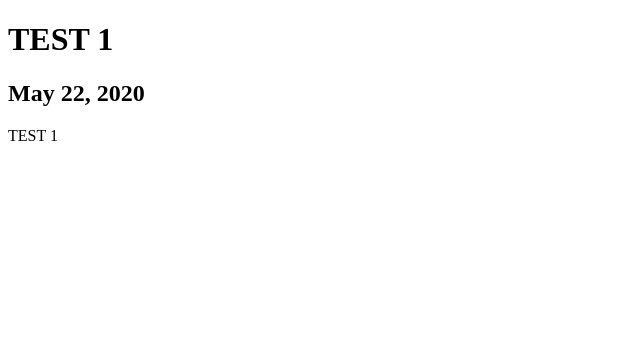
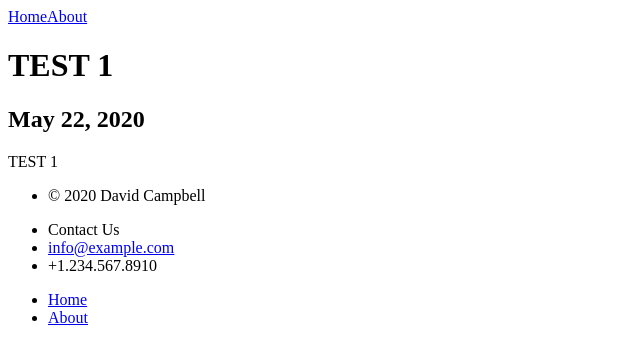
Before and after one commit to knownothinnobody/lauren-blog, a Gatsby site: page /test-1 in a window 1280 px wide. Shown: the whole page, without its empty margins (0-640 px from the left). Built offline with nearby package versions, Linux system fonts and the light colour scheme; Gatsby itself is replaced by a stand-in of ours.

Commit message:
update blog post layout

```diff
--- a/src/templates/post.jsx
+++ b/src/templates/post.jsx
@@ -1,18 +1,23 @@
 import React from "react"
 import { graphql } from "gatsby"
+
+import Layout from "../components/layout"
 
 export default function Template({ data }) {
   const { markdownRemark } = data // data.markdownRemark holds your post data
   const { frontmatter, html } = markdownRemark
   return (
-    <div className="blog-post">
-      <h1>{frontmatter.title}</h1>
-      <h2>{frontmatter.date}</h2>
-      <div
-        className="blog-post-content"
-        dangerouslySetInnerHTML={{ __html: html }}
-      />
-    </div>
+    <Layout>
+      <div className="container blog-post">
+        <h1 className="is-size-1 has-text-dark">{frontmatter.title}</h1>
+        <h2 className="is-size-4 has-text-grey">{frontmatter.date}</h2>
+        <div
+          className="blog-post-content"
+          dangerouslySetInnerHTML={{ __html: html }}
+        />
+
+      </div>
+    </Layout>
   )
 }
 
```
